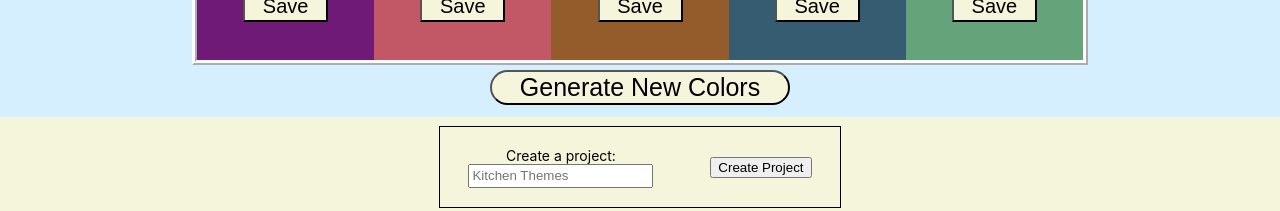
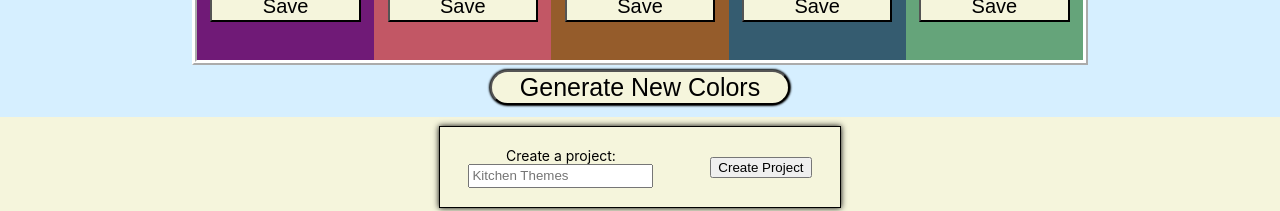
Before and after one commit to Dunn-Austen/palette-picker-fe, a React (Create React App) app: page / in a window 1280 px wide. Shown: the part 203-414 px from the top of the page. Built offline with nearby package versions, Linux system fonts and the light colour scheme; no server answers.

Commit message:
Add styling adjustments

```diff
--- a/src/Components/App/App.css
+++ b/src/Components/App/App.css
@@ -18,6 +18,7 @@
 .generate-palette {
   background-color: beige;
   border-radius: 20px;
+  box-shadow: 0 0 2px 1px black;
   font-size: 25px;
   height: 35px;
   margin-top: 5px;
--- a/src/Components/ColorCard/ColorCard.css
+++ b/src/Components/ColorCard/ColorCard.css
@@ -4,7 +4,7 @@
   flex-direction: column;
   justify-content: space-around;
   height: 100%;
-  width: 200px;
+  width: 20%;
 }
 
 /* Be aware of visibility concerns due to contrast with shifting background */
@@ -16,7 +16,7 @@
   background-color: beige;
   font-size: 20px;
   height: 30px;
-  width: 85px;
+  width: 85%;
 }
 
 .save-btn:hover {
--- a/src/Components/SavePaletteForm/SavePaletteForm.css
+++ b/src/Components/SavePaletteForm/SavePaletteForm.css
@@ -4,6 +4,7 @@
 
 .palette-form {
   align-items: center;
+  box-shadow: 0 0 6px 1px black;
   display: flex;
   flex-direction: row;
   height: 10vh;
@@ -13,3 +14,8 @@
 .error {
   border: 1px solid red;
 }
+
+button:hover {
+  background-color: yellow;
+  border: 2px solid black;
+}
--- a/src/Components/SaveProjectForm/SaveProjectForm.css
+++ b/src/Components/SaveProjectForm/SaveProjectForm.css
@@ -21,6 +21,7 @@ label {
 
 .project-form {
   align-items: center;
+  box-shadow: 0 0 6px 1px black;
   display: flex;
   flex-direction: row;
   height: 10vh;
```
